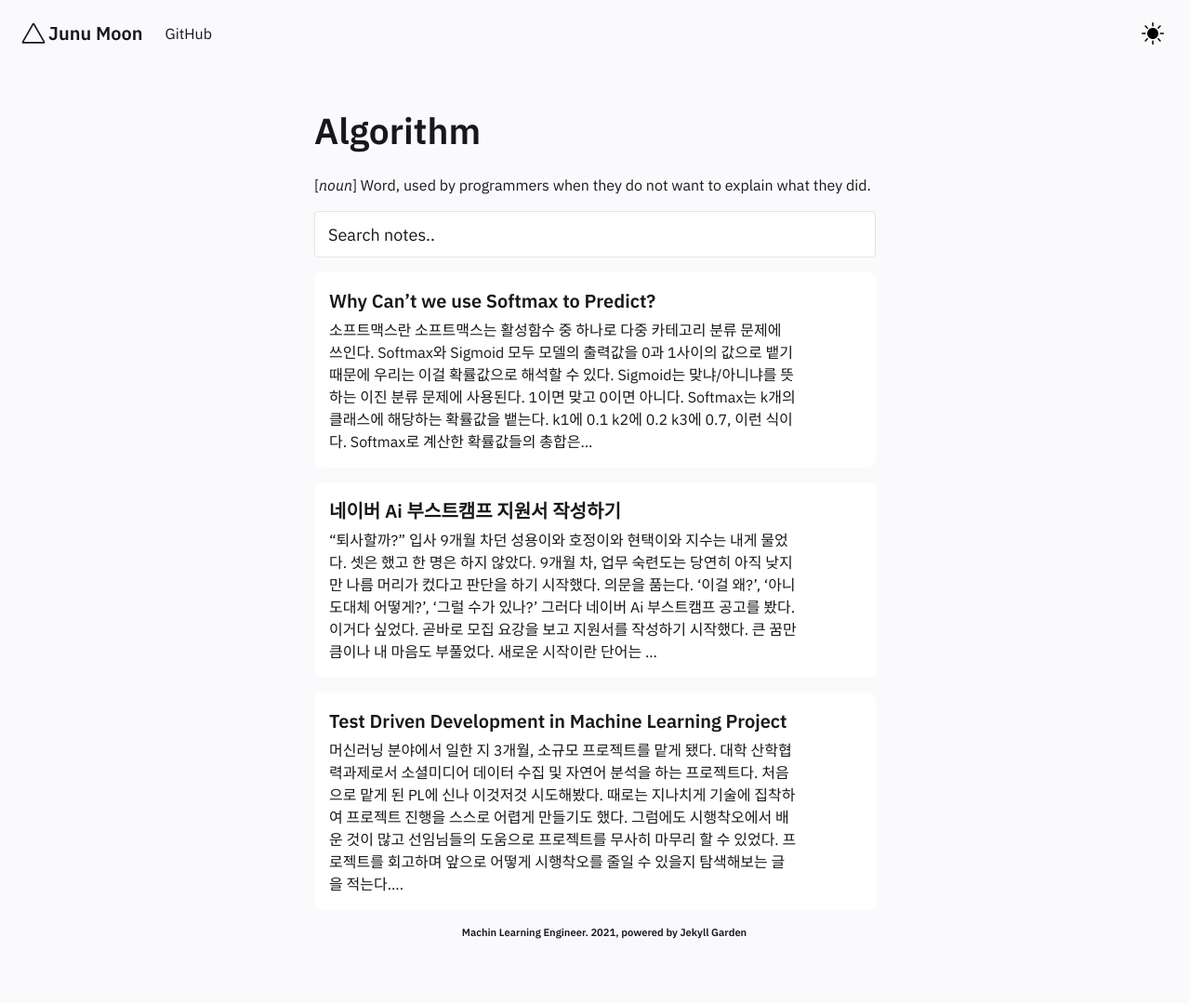
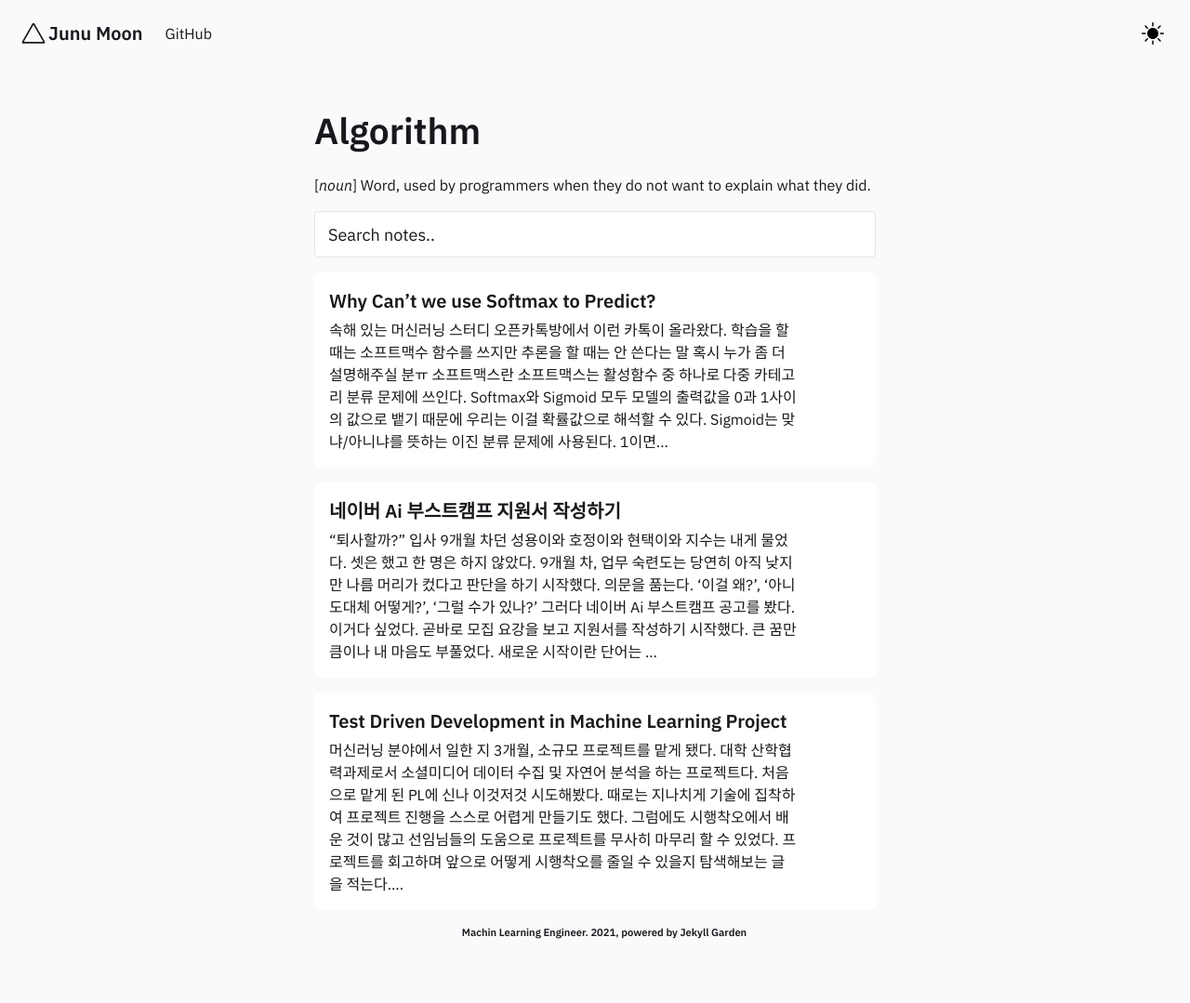
Before and after one commit to junuMoon/junuMoon.github.io, a Jekyll site: the page built from pages/index.md, in a window 1280 px wide. Shown: the whole page at 93% size. Built offline with Jekyll 4.4.1, drawn with Linux system fonts in a browser that asks for light colours.

Commit message:
Remove image from post

```diff
--- a/_notes/Public/Why Can’t We Use Softmax to Predict?.md
+++ b/_notes/Public/Why Can’t We Use Softmax to Predict?.md
@@ -3,7 +3,10 @@
 notetype : feed
 date : 27-12-2021
 ---
-![why_softmax.png](../imgs/why_softmax.png)
+
+속해 있는 머신러닝 스터디 오픈카톡방에서 이런 카톡이 올라왔다.
+
+> 학습을 할 때는 소프트맥수 함수를 쓰지만 추론을 할 때는 안 쓴다는 말 혹시 누가 좀 더 설명해주실 분ㅠ
 
 ## 소프트맥스란
 소프트맥스는 활성함수 중 하나로 다중 카테고리 분류 문제에 쓰인다. Softmax와 Sigmoid 모두 모델의 출력값을 0과 1사이의 값으로 뱉기 때문에 우리는 이걸 확률값으로 해석할 수 있다. Sigmoid는 맞냐/아니냐를 뜻하는 이진 분류 문제에 사용된다. 1이면 맞고 0이면 아니다. Softmax는 k개의 클래스에 해당하는 확률값을 뱉는다. k1에 0.1 k2에 0.2 k3에 0.7, 이런 식이다. Softmax로 계산한 확률값들의 총합은 항상 1이다(당연히). Softmax/Sigmoid의 예측 확률값과 실제값을 Cross Entropy 함수에 먹여서 Loss를 계산할 수 있다.
```
Also changed, not shown: other parts of _notes/Public/Why Can’t We Use Softmax to Predict?.md (+1 -1 lines).
